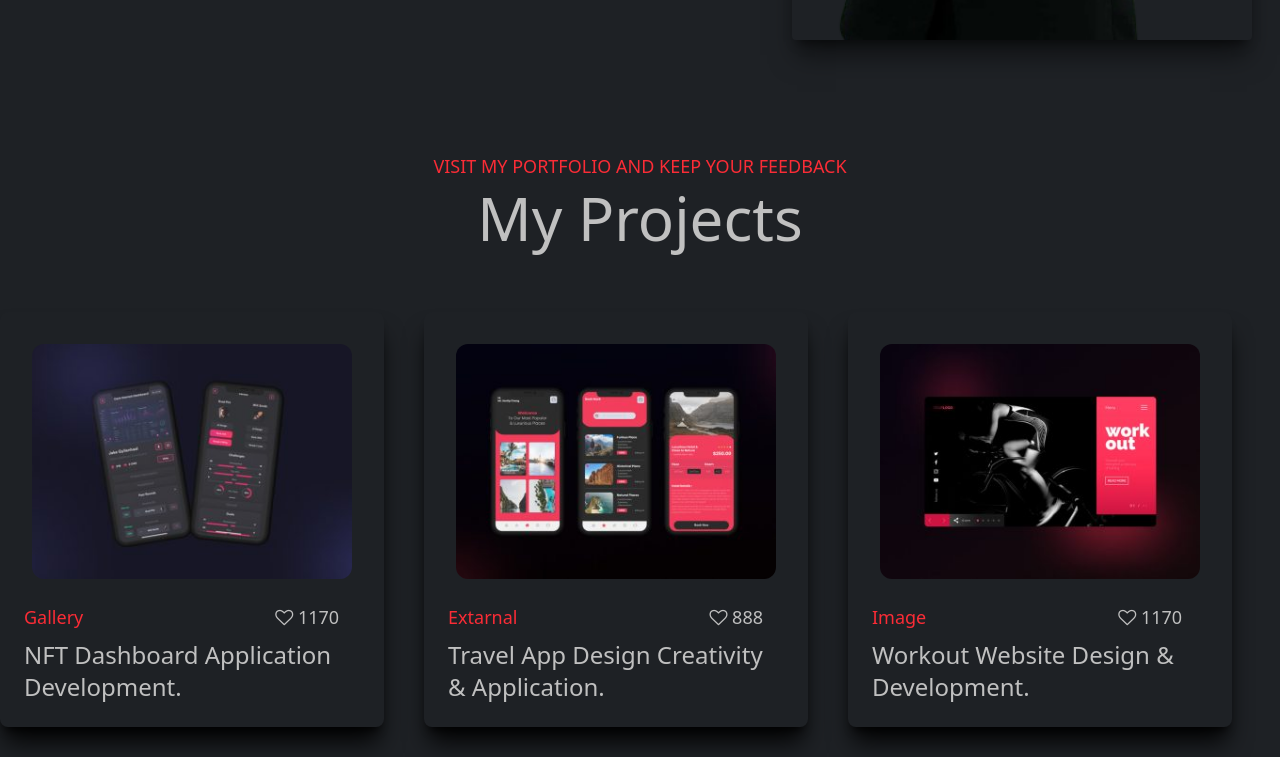
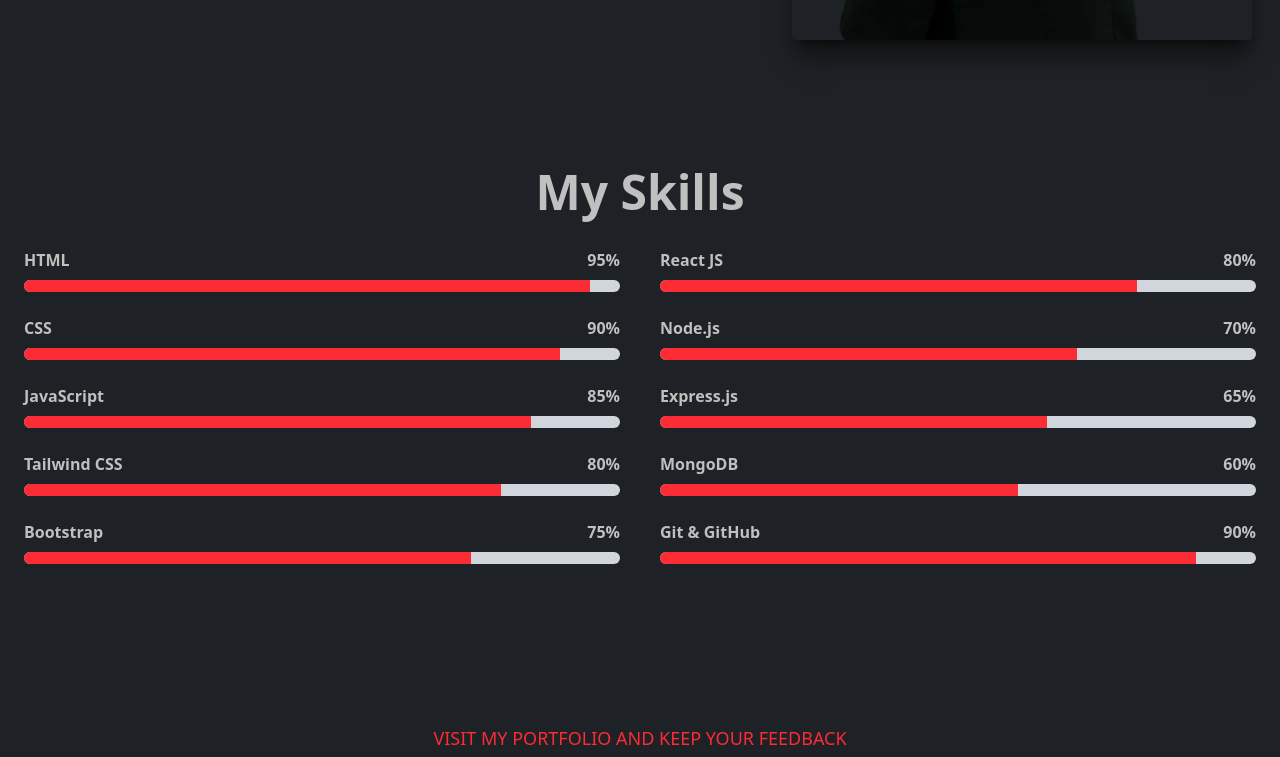
Before and after one commit to shahajalal-shawon/portfolio-assaignment-03, a plain HTML site: page index.html in a window 1280 px wide. Shown: the part 800-1557 px from the top of the page. Drawn offline with nearby package versions, Linux system fonts and the light colour scheme.

Commit message:
added my skills section

```diff
--- a/index.html
+++ b/index.html
@@ -17,7 +17,7 @@
   </head>
   <body class="bg-[#1e2125] text-[#C0C0C0] font-roboto">
     <!-- nav section -->
-    <div class="navbar text-white lg:px-10">
+    <div class="navbar text-white lg:px-10 static top-0">
       <div class="navbar-start">
         <div class="dropdown">
           <div tabindex="0" role="button" class="btn btn-ghost lg:hidden">
@@ -102,7 +102,7 @@
       </div>
       <div class="relative">
         <img
-          class="lg:w-lg z-20 relative"
+          class="lg:w-lg z-20 relative mx-auto d-block"
           src="img/bannar-removebg-preview.png"
           alt=""
         />
@@ -112,7 +112,117 @@
       </div>
     </div>
     <!-- skills -->
-
+   <section class="max-w-7xl mx-auto px-6 py-12 mt-20">
+  <h2 class="text-5xl font-bold mb-8 text-center">My Skills</h2>
+  <div class="grid grid-cols-1 md:grid-cols-2 gap-10">
+    <!-- LEFT SIDE -->
+    <div class="space-y-6">
+      <!-- Skill 1 -->
+      <div>
+       <div class="flex justify-between">
+         <p class="font-semibold mb-2">HTML</p>
+        <p class="font-semibold mb-2">95%</p>
+       </div>
+        <div class="w-full bg-gray-300 h-3 rounded-full overflow-hidden">
+          <div class="bg-red-500 h-3 w-[95%]"></div>
+        </div>
+      </div>
+      <!-- Skill 2 -->
+      <div>
+        <div class="flex justify-between">
+          <p class="font-semibold mb-2">CSS</p>
+        <p class="font-semibold mb-2">90%</p>
+        </div>
+        <div class="w-full bg-gray-300 h-3 rounded-full overflow-hidden">
+          <div class="bg-red-500 h-3 w-[90%]"></div>
+        </div>
+      </div>
+      <!-- Skill 3 -->
+      <div>
+        <div class="flex justify-between">
+          <p class="font-semibold mb-2">JavaScript</p>
+        <p class="font-semibold mb-2">85%</p>
+        </div>
+        <div class="w-full bg-gray-300 h-3 rounded-full overflow-hidden">
+          <div class="bg-red-500 h-3 w-[85%]"></div>
+        </div>
+      </div>
+      <!-- Skill 4 -->
+      <div>
+        <div class="flex justify-between">
+          <p class="font-semibold mb-2">Tailwind CSS</p>
+        <p class="font-semibold mb-2">80%</p>
+        </div>
+        <div class="w-full bg-gray-300 h-3 rounded-full overflow-hidden">
+          <div class="bg-red-500 h-3 w-[80%]"></div>
+        </div>
+      </div>
+      <!-- Skill 5 -->
+      <div>
+        <div  class="flex justify-between">
+          <p class="font-semibold mb-2">Bootstrap</p>
+        <p class="font-semibold mb-2">75%</p>
+        </div>
+        <div class="w-full bg-gray-300 h-3 rounded-full overflow-hidden">
+          <div class="bg-red-500 h-3 w-[75%]"></div>
+        </div>
+      </div>
+    </div>
+    <!-- RIGHT SIDE -->
+    <div class="space-y-6">
+      <!-- Skill 6 -->
+      <div>
+        <div  class="flex justify-between">
+          <p class="font-semibold mb-2">React JS</p>
+        <p class="font-semibold mb-2">80%</p>
+        </div>
+        <div class="w-full bg-gray-300 h-3 rounded-full overflow-hidden">
+          <div class="bg-red-500 h-3 w-[80%]"></div>
+        </div>
+      </div>
+      <!-- Skill 7 -->
+      <div>
+        <div  class="flex justify-between">
+          <p class="font-semibold mb-2">Node.js</p>
+        <p class="font-semibold mb-2">70%</p>
+        </div>
+        <div class="w-full bg-gray-300 h-3 rounded-full overflow-hidden">
+          <div class="bg-red-500 h-3 w-[70%]"></div>
+        </div>
+      </div>
+      <!-- Skill 8 -->
+      <div>
+        <div  class="flex justify-between">
+          <p class="font-semibold mb-2">Express.js</p>
+        <p class="font-semibold mb-2">65%</p>
+        </div>
+        <div class="w-full bg-gray-300 h-3 rounded-full overflow-hidden">
+          <div class="bg-red-500 h-3 w-[65%]"></div>
+        </div>
+      </div>
+      <!-- Skill 9 -->
+      <div>
+        <div class="flex justify-between">
+          <p class="font-semibold mb-2">MongoDB</p>
+        <p class="font-semibold mb-2">60%</p>
+        </div>
+        <div class="w-full bg-gray-300 h-3 rounded-full overflow-hidden">
+          <div class="bg-red-500 h-3 w-[60%]"></div>
+        </div>
+      </div>
+      <!-- Skill 10 -->
+      <div>
+        <div class="flex justify-between">
+          <p class="font-semibold mb-2">Git & GitHub</p>
+          <p class="font-semibold mb-2">90%</p>
+        </div>
+        <div class="w-full bg-gray-300 h-3 rounded-full overflow-hidden">
+          <div class="bg-red-500 h-3 w-[90%]"></div>
+        </div>
+      </div>
+    </div>
+  </div>
+   </section>
     <!-- Projects Section -->
      <div class="mt-28">
       <div class="text-center">
```
